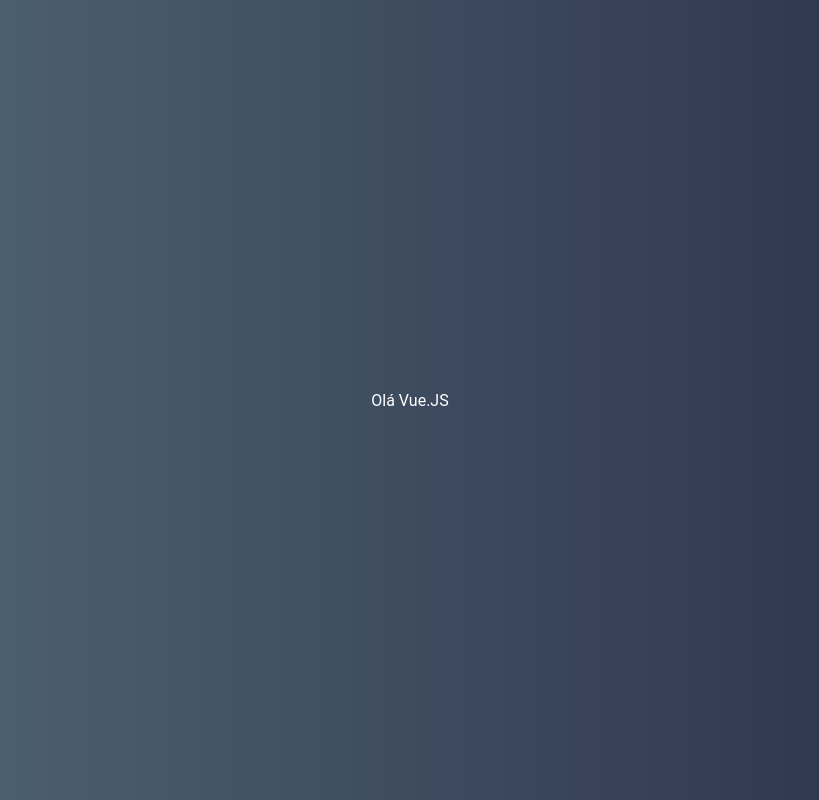
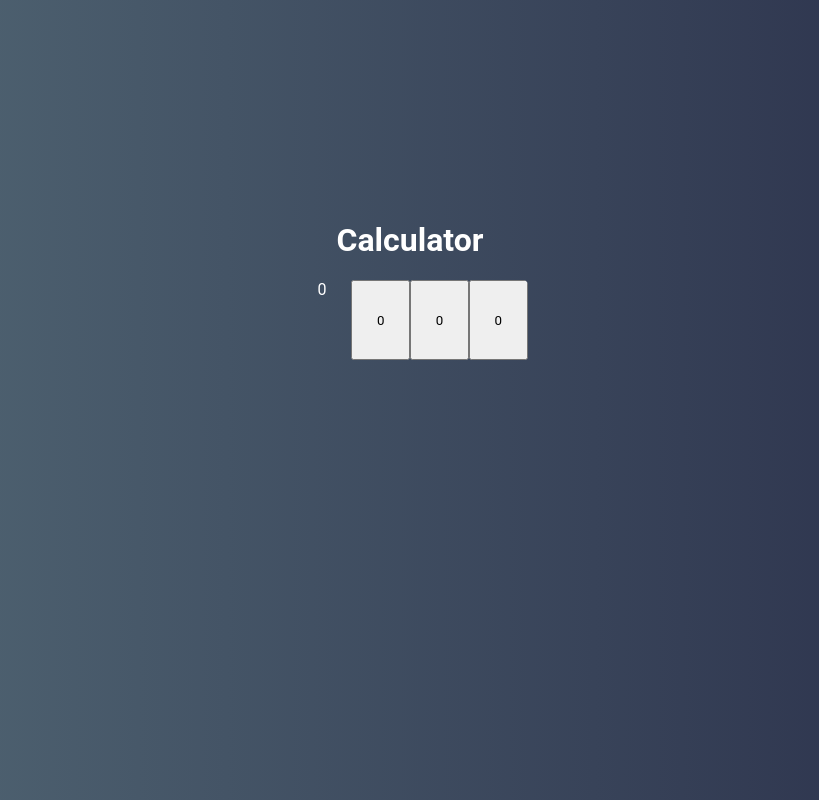
Before and after one commit to tiagodurante/calculadora-cod3r-udemy, a Vue app: page / in a window 1280 px wide. Shown: the whole page, without its empty margins (230-1049 px from the left). Built offline with nearby package versions, Linux system fonts and the light colour scheme; the HTML template or start-up script is replaced by a standard one.

Commit message:
criando componentes

```diff
--- a/src/App.vue
+++ b/src/App.vue
@@ -1,9 +1,17 @@
 <template>
-  <div id="app">Olá Vue.JS</div>
+  <div id="app">
+    <h1>Calculator</h1>
+    <Calculator />
+  </div>
 </template>
 
 <script>
-export default {};
+import Calculator from "./main/Calculator";
+export default {
+  components: {
+    Calculator
+  }
+};
 </script>
 
 <style>
--- /dev/null
+++ b/src/components/Button.vue
@@ -0,0 +1,10 @@
+<template>
+  <button type="button">0</button>
+</template>
+
+<script>
+export default {};
+</script>
+
+<style>
+</style>
--- /dev/null
+++ b/src/components/Display.vue
@@ -0,0 +1,10 @@
+<template>
+  <div class="display">0</div>
+</template>
+
+<script>
+export default {};
+</script>
+
+<style>
+</style>
--- /dev/null
+++ b/src/main/Calculator.vue
@@ -0,0 +1,31 @@
+<template>
+  <div class="calculator">
+    <Display />
+    <Button />
+    <Button />
+    <Button />
+  </div>
+</template>
+
+<script>
+import Button from "@/components/Button";
+import Display from "@/components/Display";
+export default {
+  components: {
+    Button,
+    Display
+  }
+};
+</script>
+
+<style>
+.calculator {
+  height: 320px;
+  width: 235px;
+  border-radius: 5px;
+  overflow: hidden;
+  display: grid;
+  grid-template-columns: repeat(4, 25%);
+  grid-template-rows: 1fr 48px 48px 48px 48px 48px;
+}
+</style>
```
